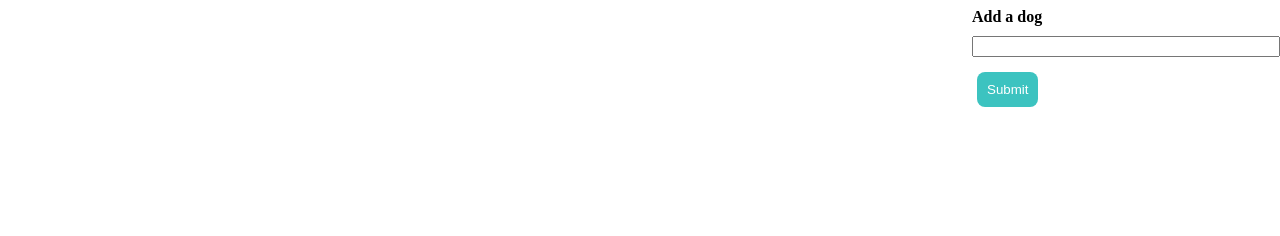
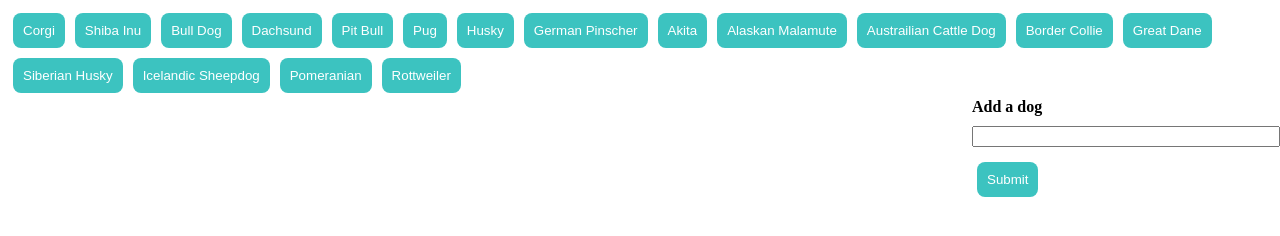
Before and after one commit to lylkda/GifTastic, a plain HTML site: page index.html in a window 1280 px wide. Drawn offline with nearby package versions, Linux system fonts and the light colour scheme.

Commit message:
Update index.html

```diff
--- a/index.html
+++ b/index.html
@@ -14,5 +14,5 @@
 	</form>
 	<div id="animals">
 	</div>
-	<script src="hw.js"></script>
+	<script src="logic.js"></script>
 </body>
```
